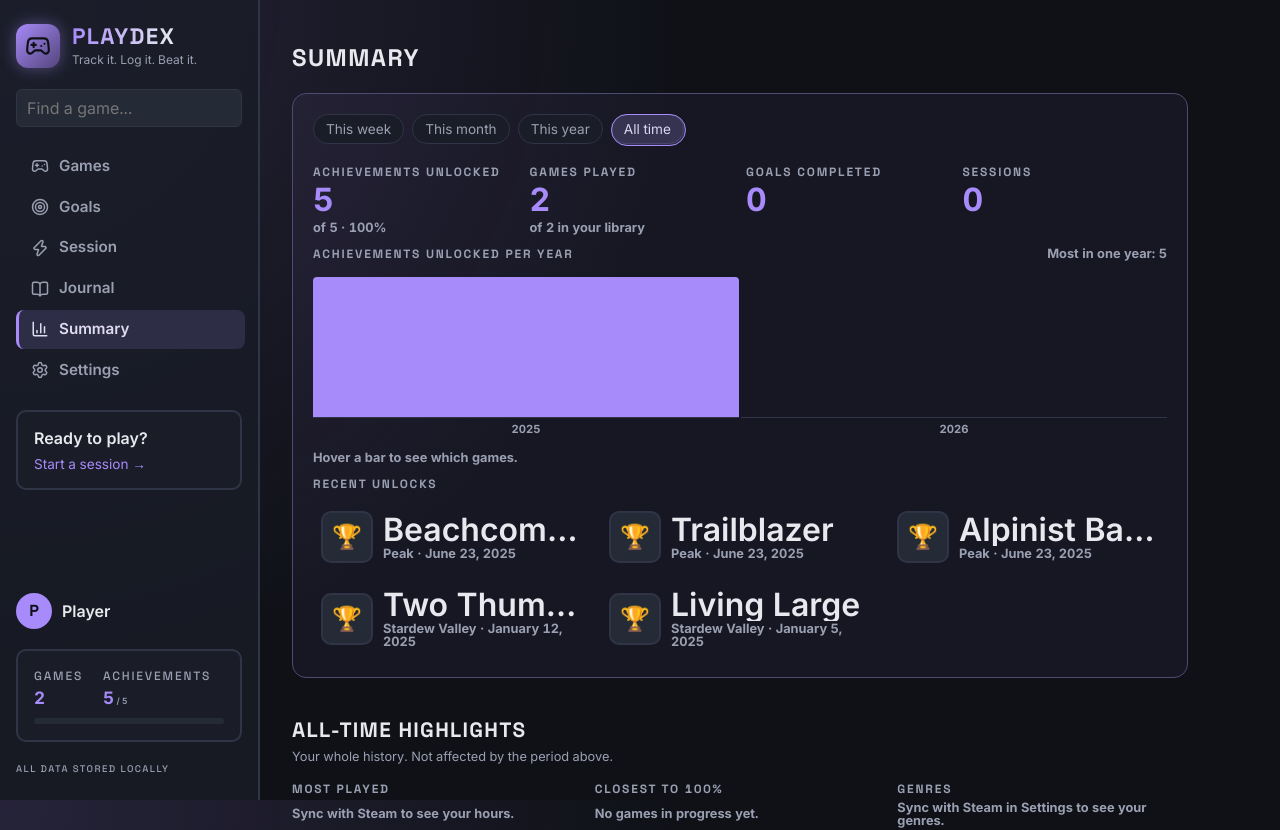
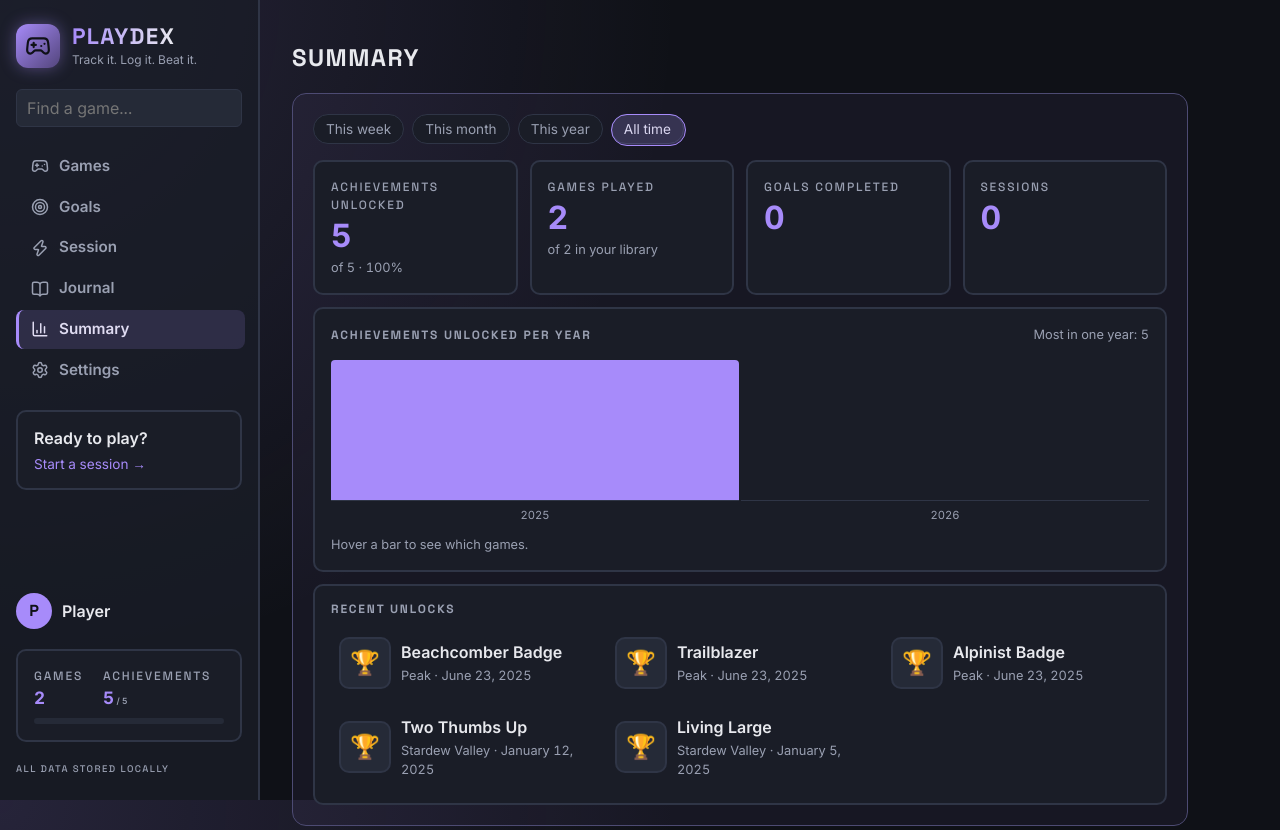
Before and after one commit to RikkaKallinen/playdex-achievement-tracker, a React (Vite) app: page /summary in a window 1280 px wide. Shown: the top 830 px of the page. Built offline with nearby package versions, Linux system fonts and the light colour scheme; a web font is replaced by a local one.

Commit message:
Restore the shared card rule so stat tiles, summary and session panels get their padding and border back, and the New goal button its normal size

```diff
--- a/src/index.css
+++ b/src/index.css
@@ -186,7 +186,12 @@ main {
 .stat-tile,
 .platform-card,
 .summary-card,
-.session-panel,
+.session-panel {
+    padding: 16px;
+    background: var(--surface);
+    border: 2px solid var(--border);
+    border-radius: var(--radius);
+}
 
 .stat-tile-value {
     margin: 6px 0 0;
```
